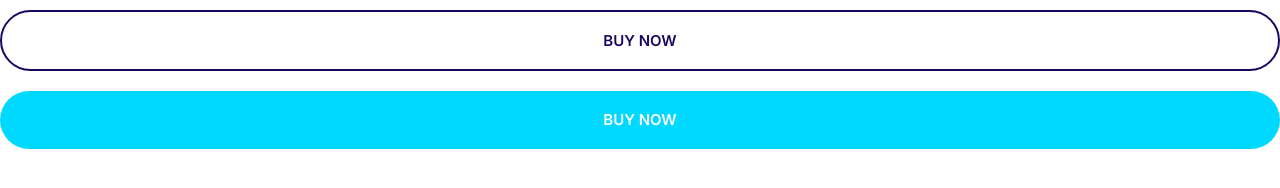
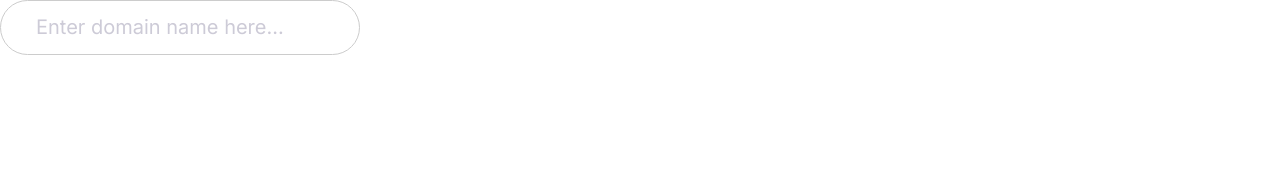
Before and after one commit to claudiobarsante/moshify, a plain HTML site: page index.html in a window 1280 px wide. Drawn offline with Linux system fonts and the light colour scheme.

Commit message:
build <input/>

```diff
--- a/css/styles.css
+++ b/css/styles.css
@@ -240,3 +240,23 @@ a {
 		font-size: 1.5rem;
 	}
 }
+
+/* Inputs */
+.input {
+	border-radius: 30px;
+	border: 1px solid #ccc;
+	color: var(--color-headings);
+	font-size: 2rem;
+	outline: 0;
+	padding: 1.5rem 3.5rem;
+}
+
+::placeholder {
+	color: #cdcbd7;
+}
+
+@media screen and(min-width:1024px) {
+	.input {
+		font-size: 1.5rem;
+	}
+}
--- a/index.html
+++ b/index.html
@@ -14,7 +14,6 @@
 		<link rel="stylesheet" href="css/styles.css" />
 	</head>
 	<body>
-		<button class="btn btn--outline btn--block">buy now</button>
-		<a href="#" class="btn btn--secondary btn--block">buy now</a>
+		<input class="input" type="text" placeholder="Enter domain name here..." />
 	</body>
 </html>
```
Also changed, not shown: components/inputs.html (added, +1 -0 lines).
